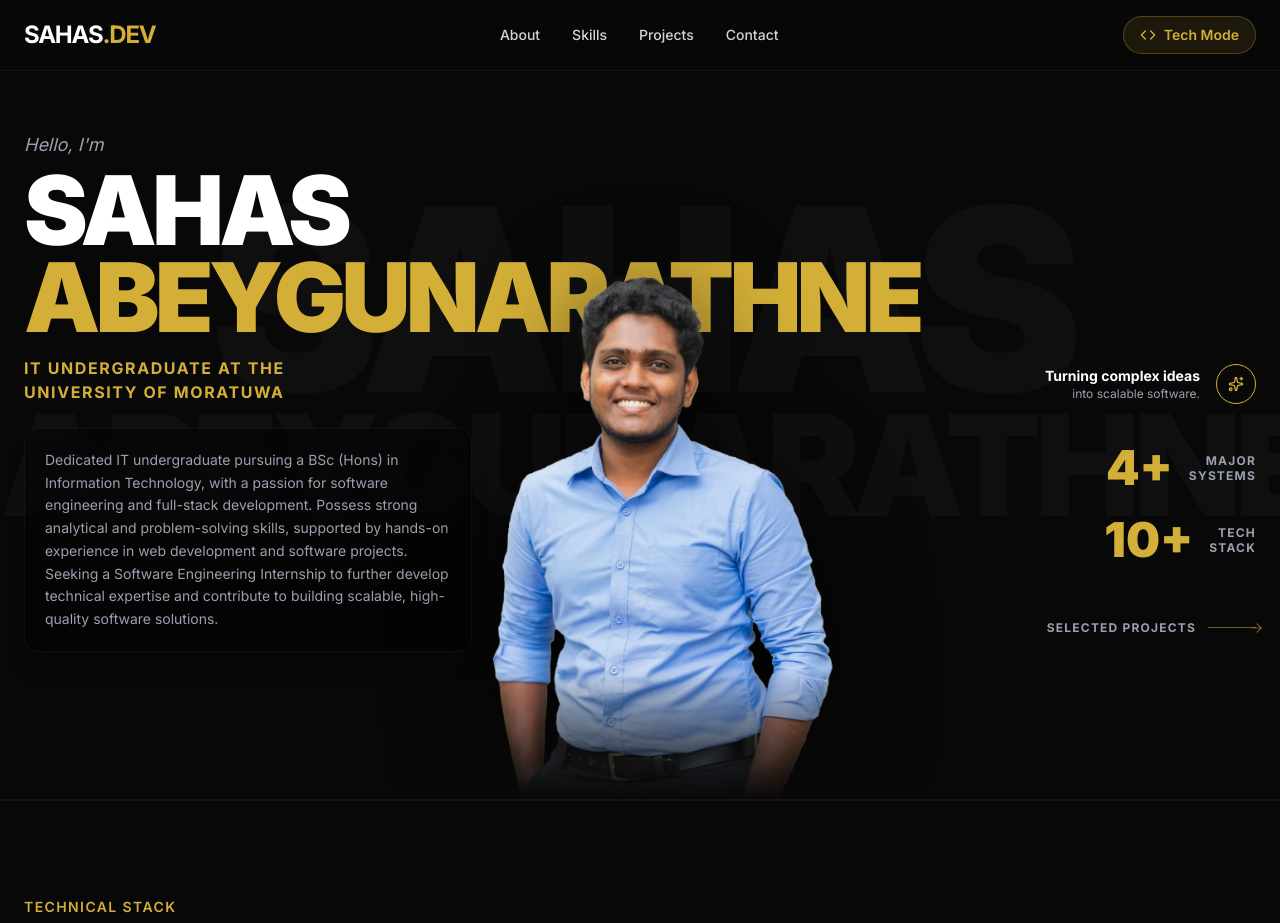
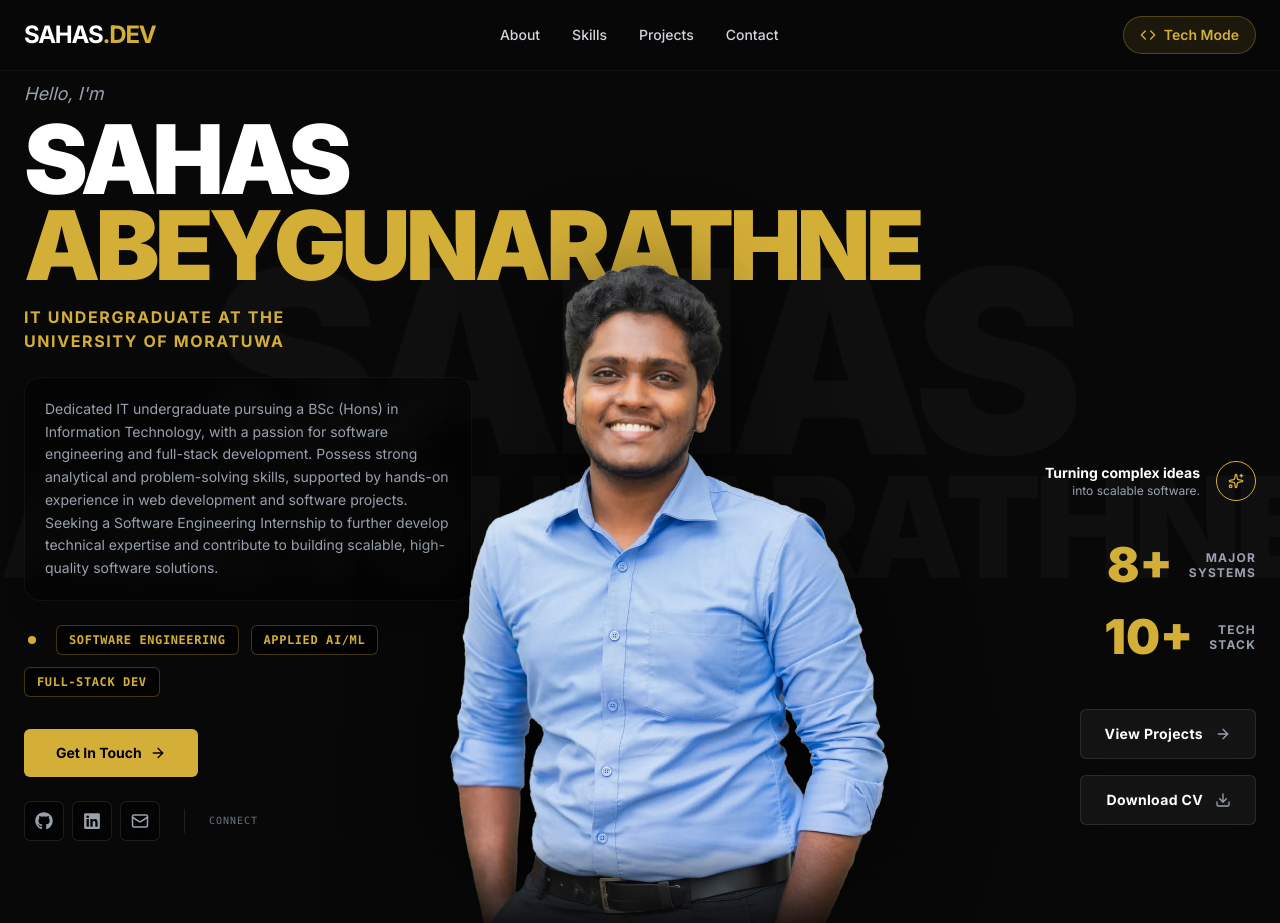
Before and after one commit to Sahas-sass/sahas-portfolio, a Next.js app: page / in a window 1280 px wide. Shown: the top 923 px of the page. Built offline with nearby package versions, Linux system fonts and the light colour scheme.

Commit message:
feat: enhance Hero component with social links, role tags, and CV download button

```diff
--- a/src/components/Hero.tsx
+++ b/src/components/Hero.tsx
@@ -2,7 +2,8 @@
 
 import { useTheme } from "@/context/ThemeContext";
 import { motion } from "framer-motion";
-import { ArrowRight, Sparkles } from "lucide-react";
+import { ArrowRight, Sparkles, Download, Mail } from "lucide-react";
+import { FaGithub, FaLinkedin } from "react-icons/fa";
 import Image from "next/image";
 
 export default function Hero() {
@@ -13,20 +14,19 @@ export default function Hero() {
 
       {/* MASSIVE BACKGROUND TEXT (z-0) */}
       <div className="absolute top-[45%] left-1/2 -translate-x-1/2 -translate-y-1/2 w-full text-center z-0 pointer-events-none flex flex-col leading-[0.8]">
-        {/* Adjusted text sizing so the long last name fits better */}
         <span className="text-[20vw] font-black text-white/3 tracking-tighter">SAHAS</span>
         <span className="text-[11vw] font-black text-white/3 tracking-tighter mt-2">ABEYGUNARATHNE</span>
       </div>
 
-      {/* FOREGROUND CONTENT (z-10) - Moved behind the portrait */}
+      {/* FOREGROUND CONTENT (z-10) */}
       <div className="relative z-10 w-full max-w-7xl mx-auto px-6 grid grid-cols-1 md:grid-cols-12 gap-8 items-end pb-12 md:pb-24 h-full">
 
-        {/* LEFT COLUMN: Name and Bio */}
+        {/* LEFT COLUMN: Name, Bio, Tags, and Get In Touch */}
         <motion.div
           initial={{ opacity: 0, x: -30 }}
           animate={{ opacity: 1, x: 0 }}
           transition={{ duration: 0.8 }}
-          className="md:col-span-5 flex flex-col justify-end h-full mt-12 md:mt-0"
+          className="md:col-span-5 flex flex-col justify-end h-full mt-12 md:mt-0 relative z-30"
         >
           <p className="italic text-gray-400 text-lg mb-2">Hello, I'm</p>
 
@@ -41,20 +41,64 @@ export default function Hero() {
             IT Undergraduate at the<br/>University of Moratuwa
           </h2>
 
-          <p className="text-gray-400 text-sm leading-relaxed max-w-md backdrop-blur-md bg-black/40 p-5 rounded-2xl border border-white/5 shadow-xl">
+          <p className="text-gray-400 text-sm leading-relaxed max-w-md backdrop-blur-md bg-black/40 p-5 rounded-2xl border border-white/5 shadow-xl mb-6 relative z-50">
             Dedicated IT undergraduate pursuing a BSc (Hons) in Information Technology, with a passion for software engineering and full-stack development. Possess strong analytical and problem-solving skills, supported by hands-on experience in web development and software projects. Seeking a Software Engineering Internship to further develop technical expertise and contribute to building scalable, high-quality software solutions.
           </p>
+
+          {/* Role Tags with Pulsing Indicator */}
+          <div className="flex flex-wrap items-center gap-3 mb-8 pointer-events-auto relative z-50">
+            <div className="flex items-center justify-center w-4 h-4 mr-1">
+              <span className={`absolute w-3 h-3 rounded-full animate-ping opacity-75 ${mode === "tech" ? "bg-gold-rich" : "bg-purple-500"}`}></span>
+              <span className={`relative w-2 h-2 rounded-full ${mode === "tech" ? "bg-gold-rich" : "bg-purple-500"}`}></span>
+            </div>
+            {["SOFTWARE ENGINEERING", "APPLIED AI/ML", "FULL-STACK DEV"].map((tag) => (
+              <span
+                key={tag}
+                className={`text-[10px] md:text-xs font-mono font-semibold tracking-wider border px-3 py-1.5 rounded-md bg-black/60 backdrop-blur-md ${mode === "tech" ? "text-gold-rich border-gold-rich/30" : "text-purple-400 border-purple-500/30"}`}
+              >
+                {tag}
+              </span>
+            ))}
+          </div>
+
+          {/* Primary Action Button */}
+          <div className="flex items-center mb-6 pointer-events-auto relative z-50">
+            <a
+              href="#contact"
+              className={`flex items-center gap-2 px-8 py-3.5 font-bold rounded-md transition-all text-sm w-fit ${mode === "tech" ? "bg-gold-rich text-black hover:bg-gold-light" : "bg-purple-500 text-white hover:bg-purple-400"}`}
+            >
+              Get In Touch <ArrowRight size={16} />
+            </a>
+          </div>
+
+          {/* Social Links Row */}
+          <div className="flex items-center gap-4 pointer-events-auto relative z-50">
+            <div className="flex items-center gap-2">
+              <a href="https://github.com/Sahas-sass" target="_blank" rel="noreferrer" className="w-10 h-10 flex items-center justify-center rounded-md bg-black/50 border border-white/10 hover:border-white/30 hover:text-white text-gray-400 transition-all backdrop-blur-md">
+                <FaGithub size={18} />
+              </a>
+              <a href="https://linkedin.com/in/sahas-samuditha" target="_blank" rel="noreferrer" className="w-10 h-10 flex items-center justify-center rounded-md bg-black/50 border border-white/10 hover:border-[#0A66C2] hover:text-[#0A66C2] text-gray-400 transition-all backdrop-blur-md">
+                <FaLinkedin size={18} />
+              </a>
+              <a href="mailto:sahas.samuditha@gmail.com" className="w-10 h-10 flex items-center justify-center rounded-md bg-black/50 border border-white/10 hover:border-red-500 hover:text-red-500 text-gray-400 transition-all backdrop-blur-md">
+                <Mail size={18} />
+              </a>
+            </div>
+            <div className="w-px h-6 bg-white/10 mx-2"></div>
+            <span className="text-[10px] font-mono tracking-widest text-gray-500 uppercase">Connect</span>
+          </div>
+
         </motion.div>
 
-        {/* MIDDLE COLUMN: Spacer for the portrait image */}
+        {/* MIDDLE COLUMN: Spacer */}
         <div className="hidden md:block md:col-span-4 pointer-events-none"></div>
 
-        {/* RIGHT COLUMN: Highlight Cards & Links */}
+        {/* RIGHT COLUMN: Highlight Cards, Stats, and Secondary Buttons */}
         <motion.div
           initial={{ opacity: 0, x: 30 }}
           animate={{ opacity: 1, x: 0 }}
           transition={{ duration: 0.8, delay: 0.2 }}
-          className="md:col-span-3 flex flex-col md:items-end justify-end gap-10 pb-4 mt-8 md:mt-0"
+          className="md:col-span-3 flex flex-col md:items-end justify-end gap-10 pb-4 mt-12 md:mt-0 relative z-30 pointer-events-none"
         >
           {/* Tagline Card */}
           <div className="flex items-center md:justify-end gap-4 group">
@@ -68,9 +112,9 @@ export default function Hero() {
           </div>
 
           {/* Quick Stats Grid */}
-          <div className="flex flex-row md:flex-col gap-8 md:gap-6 items-start md:items-end">
+          <div className="flex flex-row md:flex-col gap-8 md:gap-6 items-start md:items-end relative z-50">
             <div className="flex items-center gap-4">
-              <span className={`text-4xl lg:text-5xl font-black ${mode === "tech" ? "text-gold-rich" : "text-white"}`}>4+</span>
+              <span className={`text-4xl lg:text-5xl font-black ${mode === "tech" ? "text-gold-rich" : "text-white"}`}>8+</span>
               <p className="text-xs font-bold text-gray-400 uppercase tracking-widest text-left md:text-right leading-tight">Major<br/>Systems</p>
             </div>
             <div className="flex items-center gap-4">
@@ -79,20 +123,30 @@ export default function Hero() {
             </div>
           </div>
 
-          {/* View Projects Link */}
-          <a href="#projects" className="mt-4 flex items-center md:justify-end gap-3 group cursor-pointer w-fit">
-            <span className="text-xs font-bold uppercase tracking-widest text-gray-400 group-hover:text-white transition-colors pointer-events-auto">
-              Selected Projects
-            </span>
-            <div className={`w-12 h-px relative transition-colors pointer-events-auto ${mode === "tech" ? "bg-gold-rich/50 group-hover:bg-gold-rich" : "bg-purple-500/50 group-hover:bg-purple-500"}`}>
-               <ArrowRight size={14} className={`absolute -right-2 top-[-6.5px] transition-colors ${mode === "tech" ? "text-gold-rich/50 group-hover:text-gold-rich" : "text-purple-500/50 group-hover:text-purple-500"}`} />
-            </div>
-          </a>
+          {/* UPGRADED Secondary Action Buttons */}
+          <div className="flex flex-col gap-4 mt-2 pointer-events-auto w-full md:w-auto relative z-50">
+            <a
+              href="#projects"
+              className={`group relative flex items-center justify-center md:justify-end gap-3 px-6 py-3.5 rounded-md transition-all text-sm backdrop-blur-md border border-white/10 bg-white/5 overflow-hidden ${mode === "tech" ? "hover:border-gold-rich/50 hover:bg-gold-rich/10 hover:text-gold-rich" : "hover:border-purple-500/50 hover:bg-purple-500/10 hover:text-purple-400"}`}
+            >
+              <span className="relative z-10 font-bold tracking-wide text-white group-hover:text-inherit transition-colors">View Projects</span>
+              <ArrowRight size={16} className="relative z-10 text-gray-400 group-hover:text-inherit transition-transform group-hover:translate-x-1" />
+            </a>
+
+            <a
+              href="/Sahas_Abeygunarathne_CV.pdf"
+              target="_blank"
+              className={`group relative flex items-center justify-center md:justify-end gap-3 px-6 py-3.5 rounded-md transition-all text-sm backdrop-blur-md border border-white/10 bg-white/5 overflow-hidden ${mode === "tech" ? "hover:border-gold-rich/50 hover:bg-gold-rich/10 hover:text-gold-rich" : "hover:border-purple-500/50 hover:bg-purple-500/10 hover:text-purple-400"}`}
+            >
+              <span className="relative z-10 font-bold tracking-wide text-white group-hover:text-inherit transition-colors">Download CV</span>
+              <Download size={16} className="relative z-10 text-gray-400 group-hover:text-inherit transition-transform group-hover:translate-y-1" />
+            </a>
+          </div>
         </motion.div>
       </div>
 
-      {/* CENTER PORTRAIT IMAGE (z-20) - Now on top of the text */}
-      <div className="absolute bottom-0 left-1/2 -translate-x-1/2 z-20 w-[90vw] sm:w-[60vw] md:w-[45vw] lg:w-[35vw] h-[75vh] md:h-[85vh] pointer-events-none">
+      {/* CENTER PORTRAIT IMAGE (z-40) - Scaled up and overlapping the name */}
+      <div className="absolute bottom-0 left-1/2 -translate-x-1/2 z-40 w-[95vw] sm:w-[70vw] md:w-[60vw] lg:w-[50vw] h-[80vh] md:h-[95vh] pointer-events-none">
         <div className="w-full h-full relative">
           <Image
             src="/sahas-portrait.png"
@@ -102,8 +156,7 @@ export default function Hero() {
             priority
           />
         </div>
-        {/* Gradient fade at the bottom so the image blends into the next section smoothly */}
-        <div className="absolute bottom-0 left-0 w-full h-32 bg-linear-to-t from-darkBg to-transparent z-10"></div>
+        <div className="absolute bottom-0 left-0 w-full h-24 bg-linear-to-t from-darkBg to-transparent z-10"></div>
       </div>
 
     </section>
```
Also changed, not shown: 1 other file (tests, documents, lock files or other folders).
